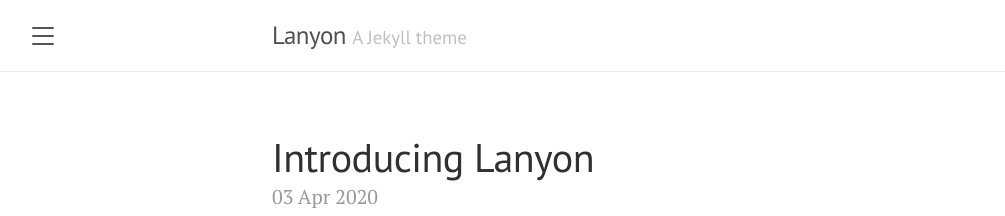
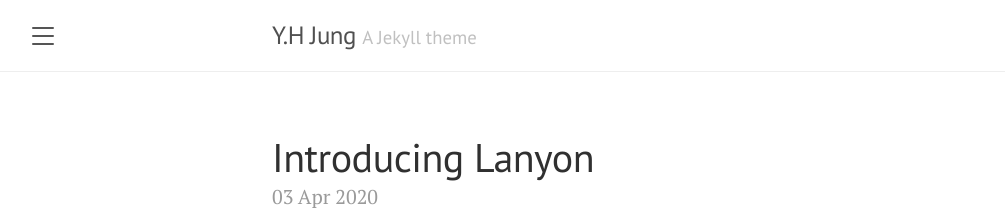
Before and after one commit to YounghwaJung/YounghwaJung.github.io, a Jekyll site: the page built from index.html, in a window 1280 px wide and 900 px high. Shown: the top 216 px of the window, without its empty margins (8-1013 px from the left). Built offline with Jekyll 4.4.1, drawn with Linux system fonts in a browser that asks for light colours; the list of posts is cut into pages by our own code.

Commit message:
test and working correct

```diff
--- a/_config.yml
+++ b/_config.yml
@@ -1,5 +1,5 @@
 # Setup
-title:               Lanyon
+title:               Y.H Jung
 tagline:             'A Jekyll theme'
 description:         'A reserved <a href="https://jekyllrb.com" target="_blank">Jekyll</a> theme that places the utmost gravity on content with a hidden drawer. Made by <a href="https://twitter.com/mdo" target="_blank">@mdo</a>.'
 url:                 http://lanyon.getpoole.com
```
